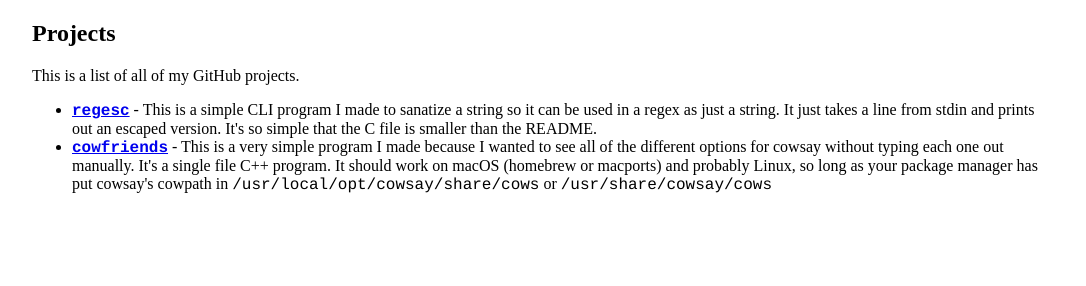
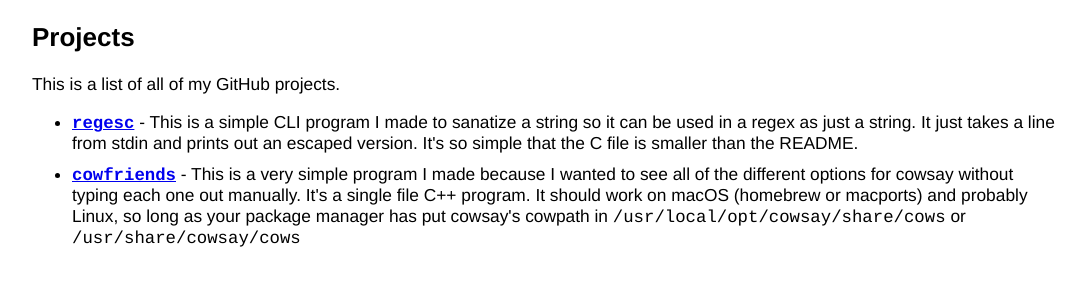
Before and after one commit to ZapDotZip/ZapDotZip.github.io, a plain HTML site: page index.html in a window 1280 px wide. Shown: the whole page, without its empty margins (96-1182 px from the left). Drawn offline with Linux system fonts and the light colour scheme.

Commit message:
Updated css

```diff
--- a/css.css
+++ b/css.css
@@ -1,7 +1,12 @@
 body {
 	margin-left: 10%;
 	margin-right: 10%;
+	font-family: Helvetica;
+	font-size: 13pt;
 }
 mono {
-	font-family: 'Courier';
+	font-family: Courier, monospace;
 }
+li {
+	margin-top: 10px;
+}
```
